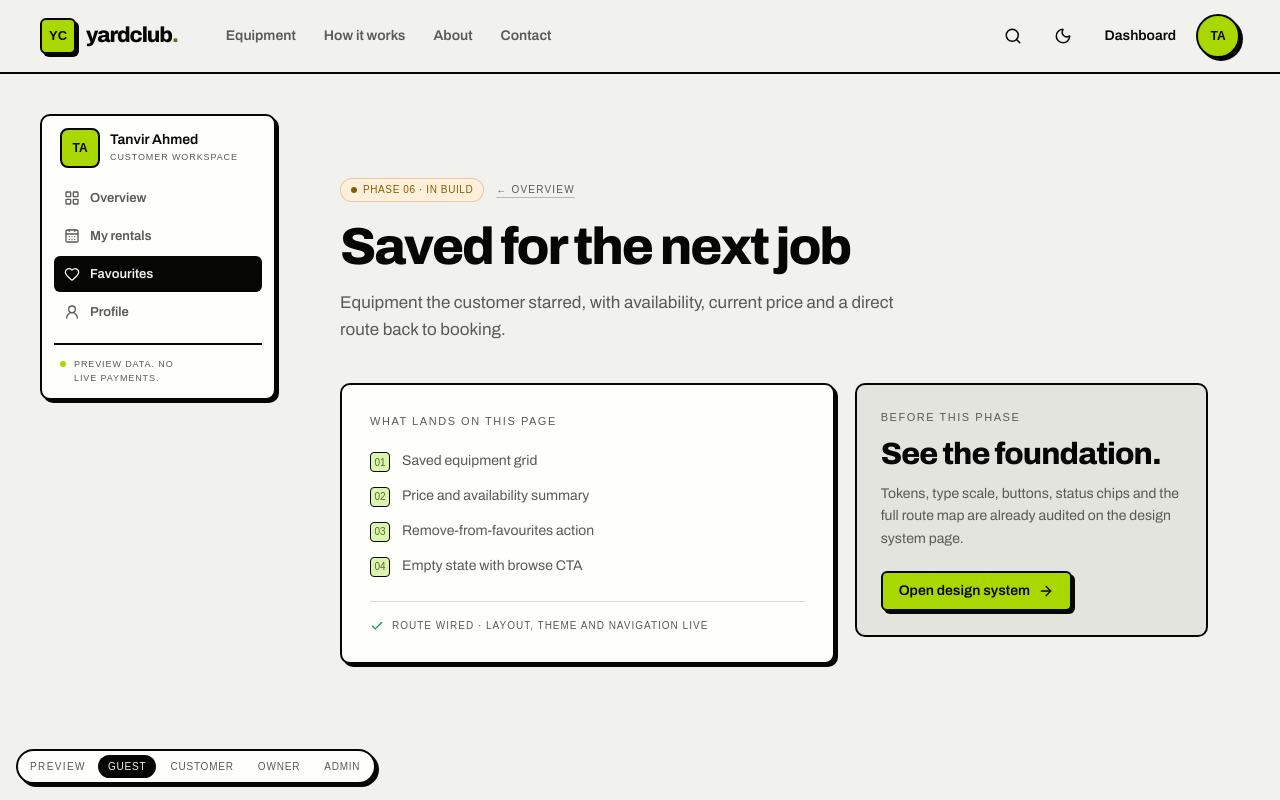
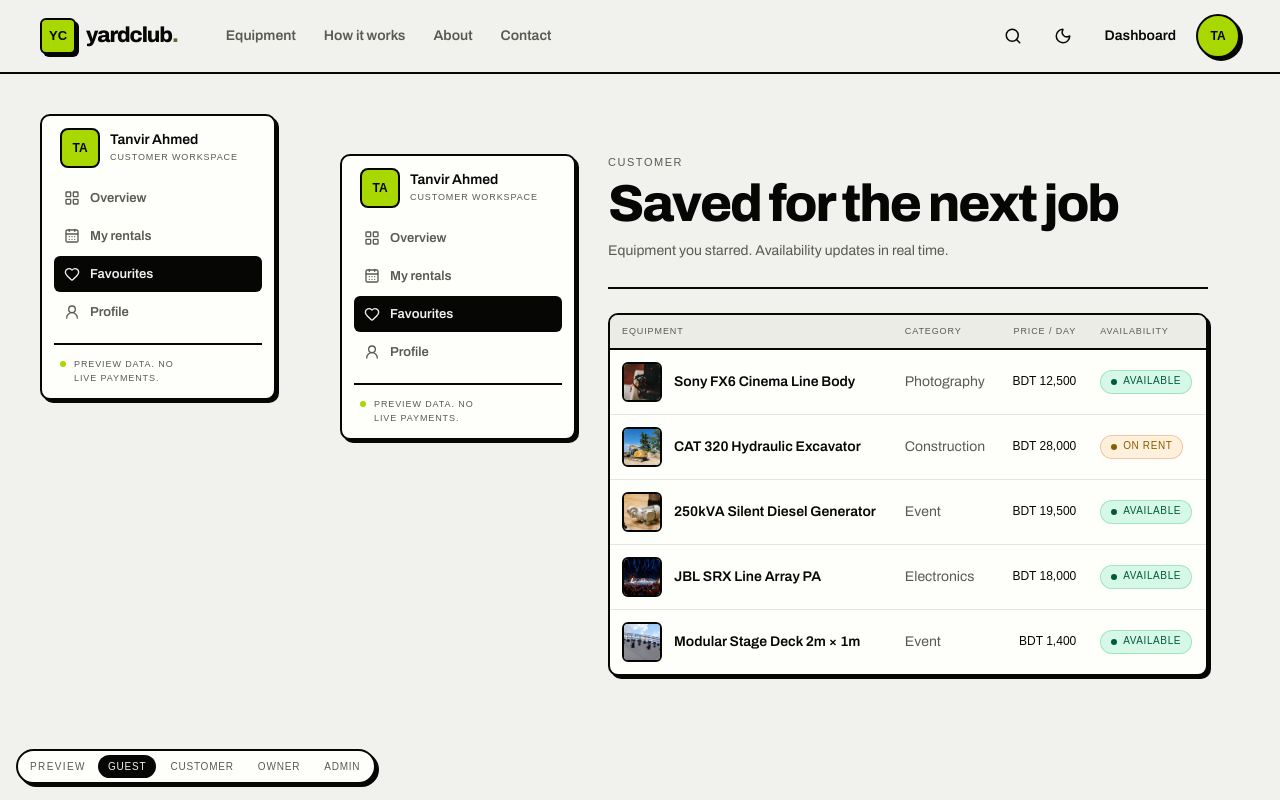
Before and after one commit to Srabon-bot/yard-club-client, a Next.js app: page /dashboard/favorites in a window 1280 px wide. Built offline with nearby package versions, Linux system fonts and the light colour scheme; a web font is replaced by a local one.

Commit message:
feat: build customer favourites page

```diff
--- a/src/app/(dashboard)/dashboard/favorites/page.tsx
+++ b/src/app/(dashboard)/dashboard/favorites/page.tsx
@@ -1,21 +1,126 @@
-import type { Metadata } from "next";
-import { PhasePlaceholder } from "@/components/site/phase-placeholder";
+"use client";
 
-export const metadata: Metadata = { title: 'Favourites' };
+import Image from "next/image";
+import Link from "next/link";
+import { Heart, Trash2 } from "lucide-react";
+import { toast } from "sonner";
+import { DashboardShell } from "@/components/dashboard/dashboard-shell";
+import {
+  DashboardHeading,
+  DataTable,
+  EmptyState,
+} from "@/components/dashboard/parts";
+import { StatusBadge } from "@/components/site/status-badge";
+import { Button } from "@/components/ui/button";
+import { isAvailableNow } from "@/lib/data/equipment";
+import { formatBDT } from "@/lib/format";
+import { favorites } from "@/lib/mock/favorites";
+import { equipment as allEquipment } from "@/lib/mock/equipment";
+import type { Equipment } from "@/lib/types";
 
-export default function Page() {
+type FavRow = { id: string; item: Equipment };
+
+const favRows: FavRow[] = favorites
+  .filter((f) => f.customerId === "u-01")
+  .map((f) => ({
+    id: f.id,
+    item: allEquipment.find((e) => e.id === f.equipmentId)!,
+  }))
+  .filter((r) => Boolean(r.item));
+
+export default function CustomerFavouritesPage() {
   return (
-    <PhasePlaceholder
-      phase="06"
-      title='Saved for the next job'
-      description='Equipment the customer starred, with availability, current price and a direct route back to booking.'
-      sections={[
-      'Saved equipment grid',
-      'Price and availability summary',
-      'Remove-from-favourites action',
-      'Empty state with browse CTA',
-      ]}
-      parent={{ label: 'Overview', href: '/dashboard' }}
-    />
+    <DashboardShell>
+      <div className="grid gap-6">
+        <DashboardHeading
+          eyebrow="Customer"
+          title="Saved for the next job"
+          description="Equipment you starred. Availability updates in real time."
+        />
+
+        {favRows.length === 0 ? (
+          <EmptyState
+            icon={Heart}
+            title="Nothing saved yet"
+            description="Star a listing to keep it here for quick access."
+            action={
+              <Button asChild>
+                <Link href="/equipment">Browse equipment</Link>
+              </Button>
+            }
+          />
+        ) : (
+          <DataTable
+            minWidth={780}
+            head={[
+              { label: "Equipment" },
+              { label: "Category" },
+              { label: "Price / day", align: "right" },
+              { label: "Availability" },
+              { label: "Actions" },
+            ]}
+          >
+            {favRows.map(({ id, item }) => {
+              const avail = isAvailableNow(item);
+              return (
+                <tr
+                  key={id}
+                  className="border-b border-ink/10 text-sm last:border-b-0 hover:bg-secondary/40"
+                >
+                  <td className="px-3 py-3">
+                    <div className="flex items-center gap-3">
+                      <div className="relative size-10 shrink-0 overflow-hidden rounded-[6px] border-2 border-ink">
+                        <Image
+                          src={item.image}
+                          alt={item.name}
+                          fill
+                          className="object-cover"
+                          sizes="40px"
+                        />
+                      </div>
+                      <span className="font-semibold leading-tight">
+                        {item.name}
+                      </span>
+                    </div>
+                  </td>
+                  <td className="px-3 py-3 capitalize text-ink-soft">
+                    {item.category}
+                  </td>
+                  <td className="px-3 py-3 text-right font-mono text-[12px] tabular-nums">
+                    {formatBDT(item.pricePerDay)}
+                  </td>
+                  <td className="px-3 py-3">
+                    {avail ? (
+                      <StatusBadge tone="green">Available</StatusBadge>
+                    ) : (
+                      <StatusBadge tone="amber">On rent</StatusBadge>
+                    )}
+                  </td>
+                  <td className="px-3 py-3">
+                    <div className="flex items-center gap-2">
+                      <Button asChild size="sm">
+                        <Link href={`/equipment/${item.id}`}>View</Link>
+                      </Button>
+                      <Button
+                        size="sm"
+                        variant="outline"
+                        onClick={() =>
+                          toast.success("Removed from favourites", {
+                            description: item.name,
+                          })
+                        }
+                      >
+                        <Trash2 className="size-3.5" aria-hidden="true" />
+                        Remove
+                      </Button>
+                    </div>
+                  </td>
+                </tr>
+              );
+            })}
+          </DataTable>
+        )}
+      </div>
+    </DashboardShell>
   );
 }
```
